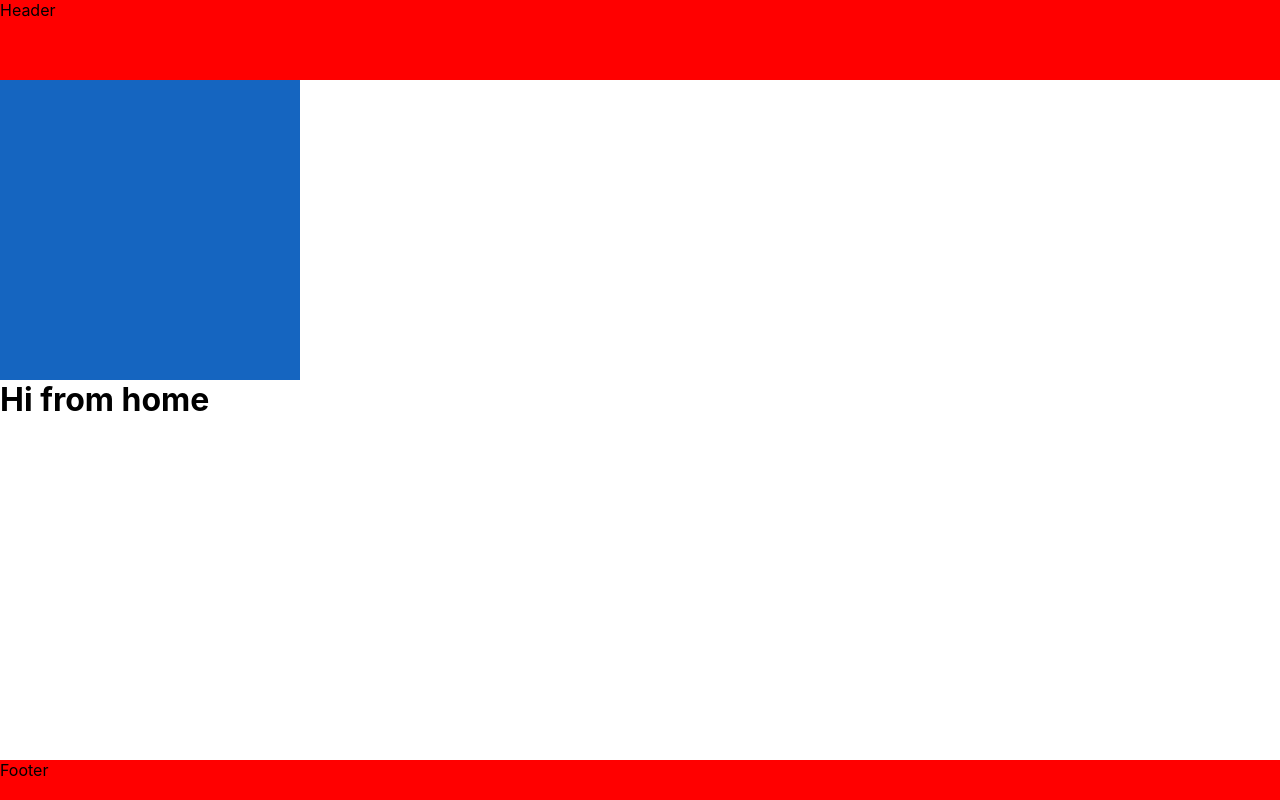
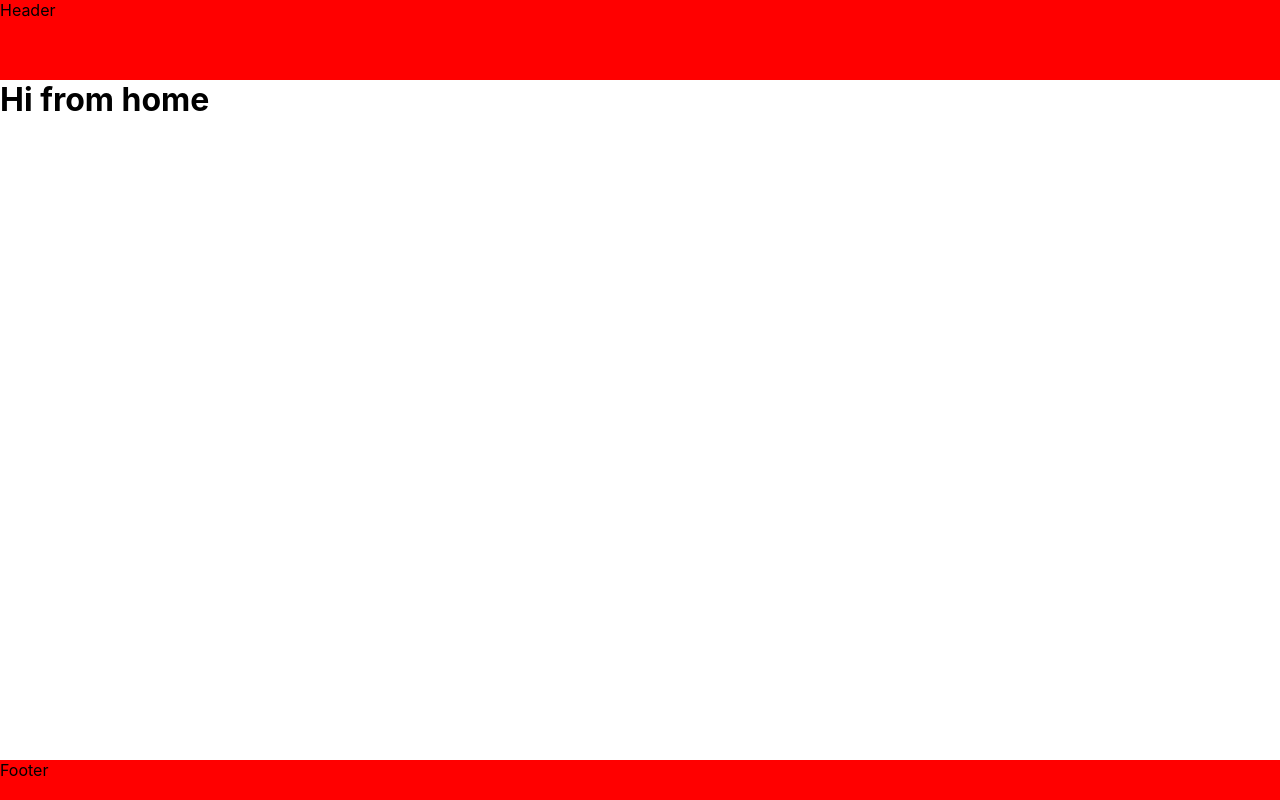
Before and after one commit to rajusirigineedi/svnglobalschools, a React (Create React App) app: page / in a window 1280 px wide. Built offline with nearby package versions, Linux system fonts and the light colour scheme.

Commit message:
🎨 refactor home

```diff
--- a/src/pages/Home.jsx
+++ b/src/pages/Home.jsx
@@ -4,18 +4,7 @@ import "../styles/home.css";
 export const Home = () => {
   return (
     <>
-      <Box
-        className="hi"
-        sx={{
-          width: 300,
-          height: 300,
-          backgroundColor: "primary.dark",
-          "&:hover": {
-            backgroundColor: "primary.main",
-            opacity: [0.9, 0.8, 0.7],
-          },
-        }}
-      />
+      {/* Dont pick this page right now we'll think about it later */}
       <h1>Hi from home</h1>
     </>
   );
```
